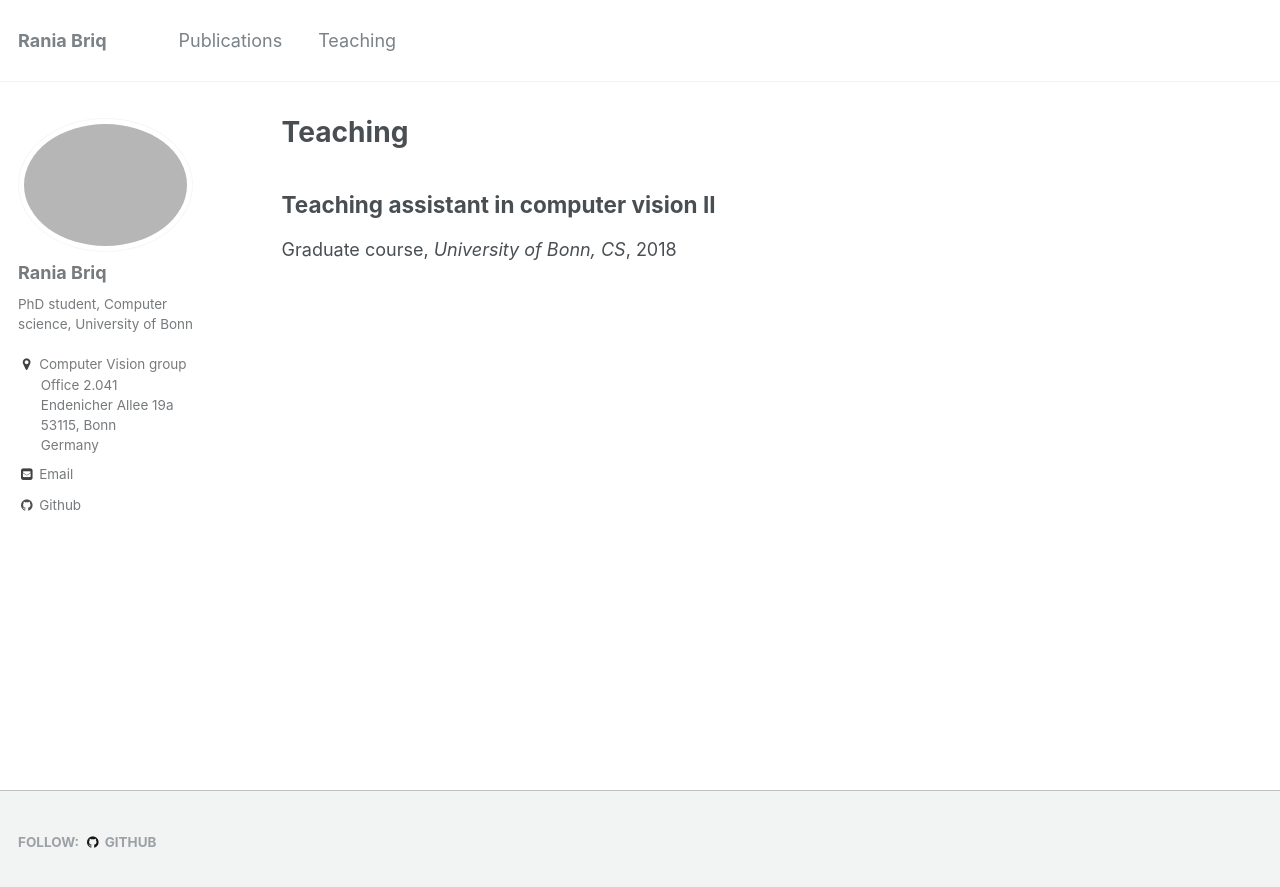
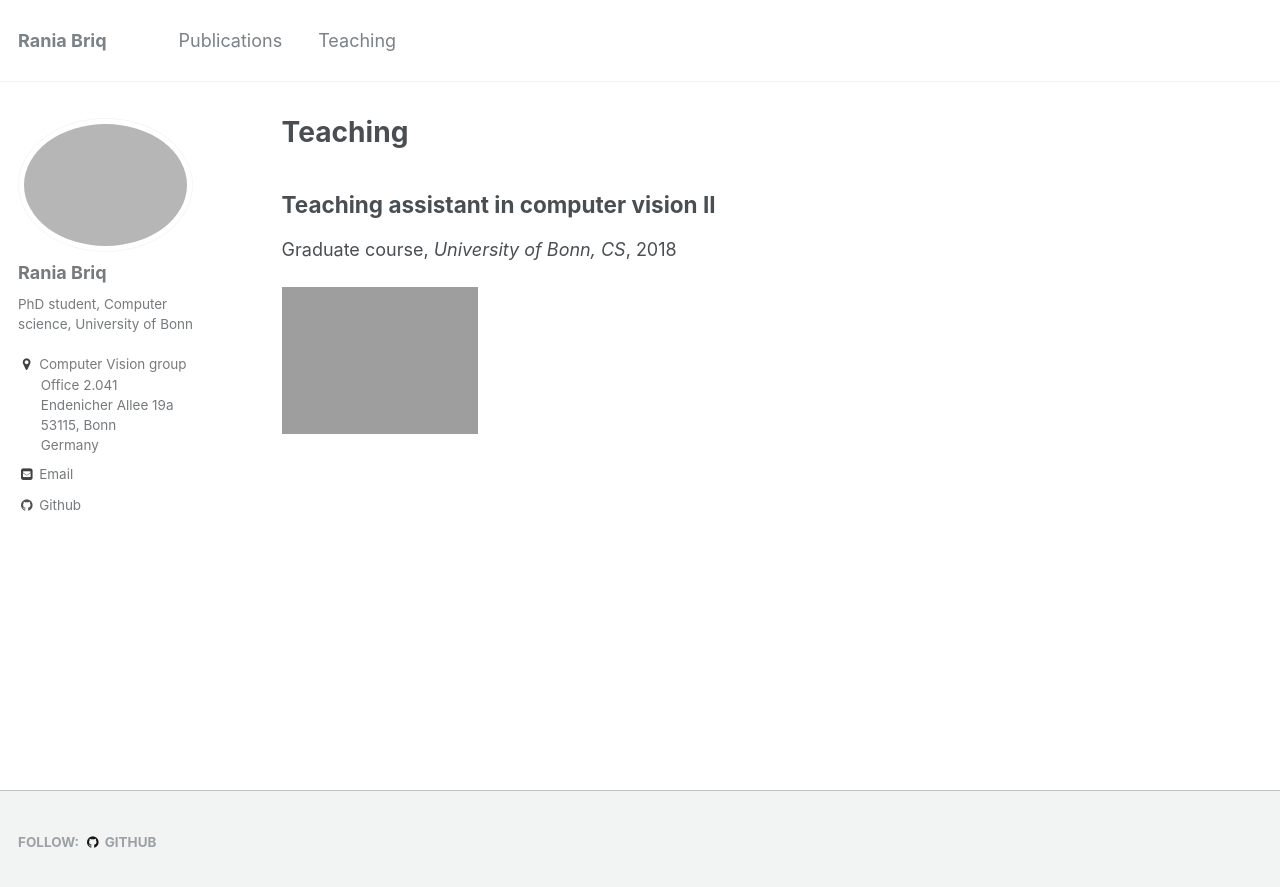
Before and after one commit to briqr/briqr.github.io, a Jekyll site: the page built from _pages/teaching.html, in a window 1280 px wide. Shown: the top 887 px of the page. Built offline with Jekyll 4.4.1, drawn with Linux system fonts in a browser that asks for light colours.

Commit message:
Update archive-single.html

```diff
--- a/_includes/archive-single.html
+++ b/_includes/archive-single.html
@@ -51,7 +51,7 @@
         {% endif %}
 
     {% if post.excerpt and site.read_more != 'enabled' %}
-    <p class="archive__item-excerpt" itemprop="description">{{ post.excerpt | markdownify }}</p>
+    <p class="archive__item-excerpt" itemprop="description">{{ post.excerpt | markdownify }} <img src= "{{ post.image | prepend: "/images/" | prepend: base_path }}"  alt="" width="20%"></p>
     {% elsif post.excerpt and site.read_more == 'enabled' %}
     <p class="archive__item-excerpt" itemprop="description"><p>{{ post.excerpt | markdownify | remove: '<p>' | remove: '</p>' }}<strong><a href="{{ base_path }}{{ post.url }}" rel="permalink"> Read more</a></strong></p></p>
     {% endif %}
```
